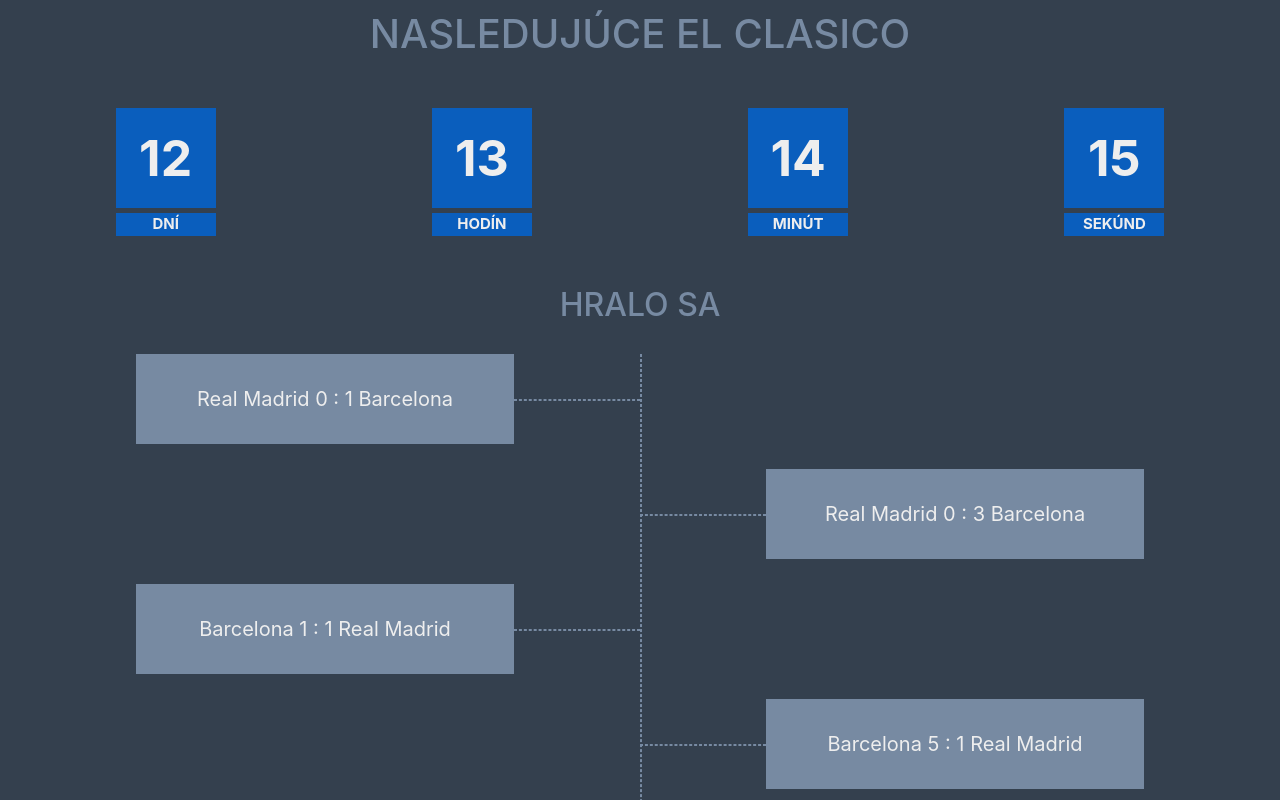
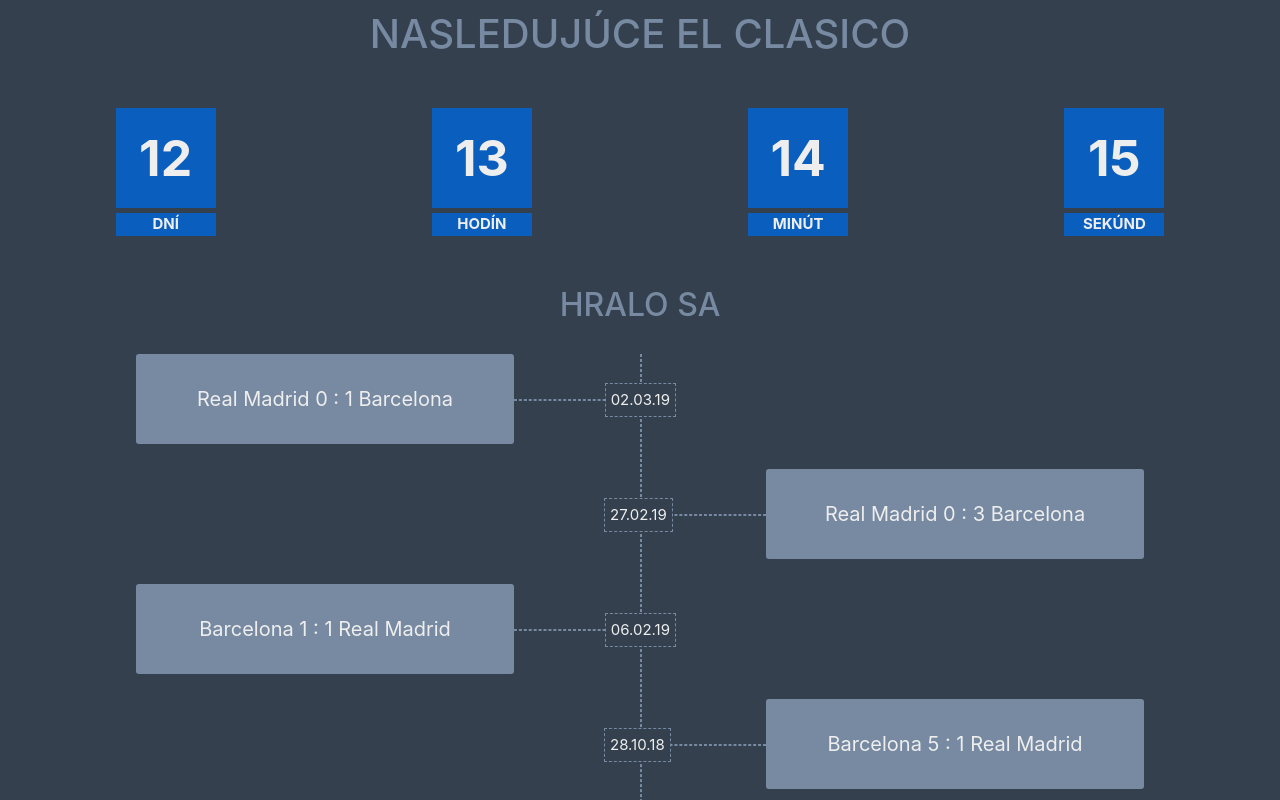
Before and after one commit to tmatyo/elclasico.sk, a React (Create React App) app: page / in a window 1280 px wide. Shown: the top 800 px of the page. Built offline with nearby package versions, Linux system fonts and the light colour scheme.

Commit message:
dates added to timeline

```diff
--- a/src/Fixtures.css
+++ b/src/Fixtures.css
@@ -30,6 +30,7 @@
     height: 90px;
     line-height: 90px;
     font-size: 20px;
+    border-radius: 3px;
 }
 
 #app #fixtures .timeline .timeline-item .timeline-fixture.even {
@@ -39,9 +40,27 @@
 #app #fixtures .timeline .timeline-item .even-line, #app #fixtures .timeline .timeline-item .odd-line {
     border: 1px dashed #778aa2;
     height: 1px;
+    position: relative;
     margin-top: 160px;
 }
 
 #app #fixtures .timeline .timeline-item .odd-line {
     margin-top: 45px;
 }
+
+#app #fixtures .timeline .timeline-item .odd-line .time, #app #fixtures .timeline .timeline-item .even-line .time  {
+    position: absolute;
+    background-color: #34404e;
+    padding: 5px;
+    border: 1px dashed #778aa2;
+    top: -17px;
+
+}
+
+#app #fixtures .timeline .timeline-item .odd-line .time {
+    right: -37px;
+}
+
+#app #fixtures .timeline .timeline-item .even-line .time {
+    left: -37px;
+}
--- a/src/Fixtures.js
+++ b/src/Fixtures.js
@@ -24,13 +24,13 @@
 						return (
 							<div key={index} className="timeline-item" >
 								<div className={index % 2 ? "even-line" : ""}>
-
+									{index % 2 ? <span className="time">{row.time}</span> : ''}
 								</div>
 								<div className={"timeline-fixture " + (index % 2 ? "even" : "odd")} >
 									<span>{row.home_team}</span> <span>{row.score}</span> <span>{row.away_team}</span>
 								</div>
 								<div className={index % 2 ? "" : "odd-line"}>
-
+									{index % 2 ? '' : <span className="time">{row.time}</span>}
 								</div>
 							</div>
 						)
```
